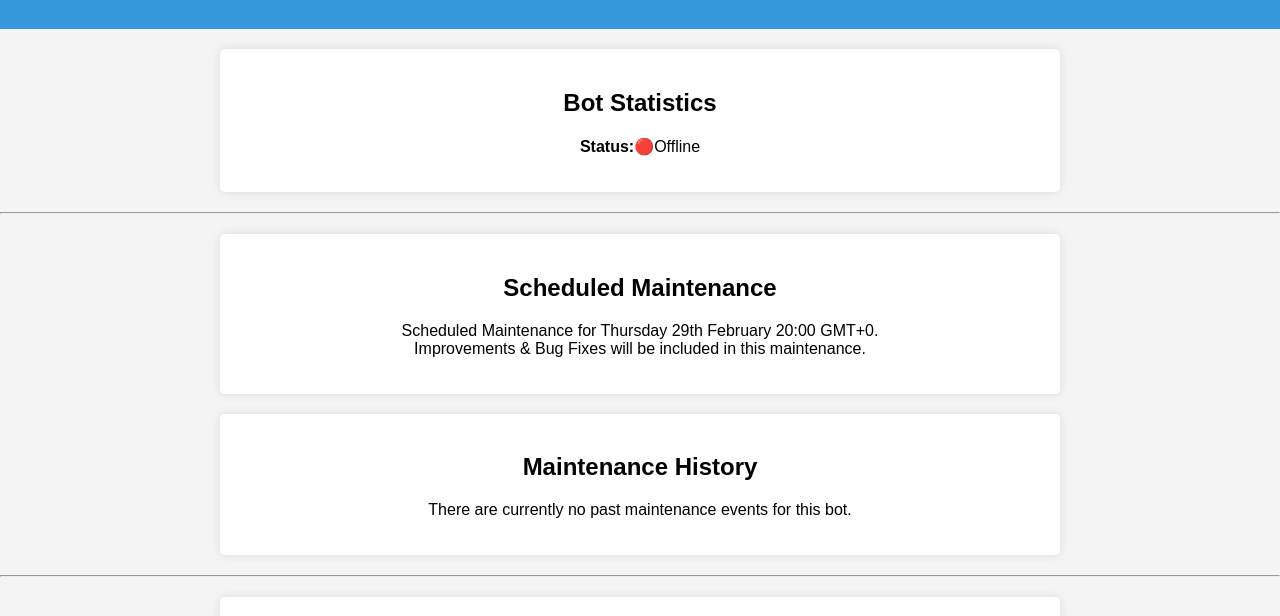
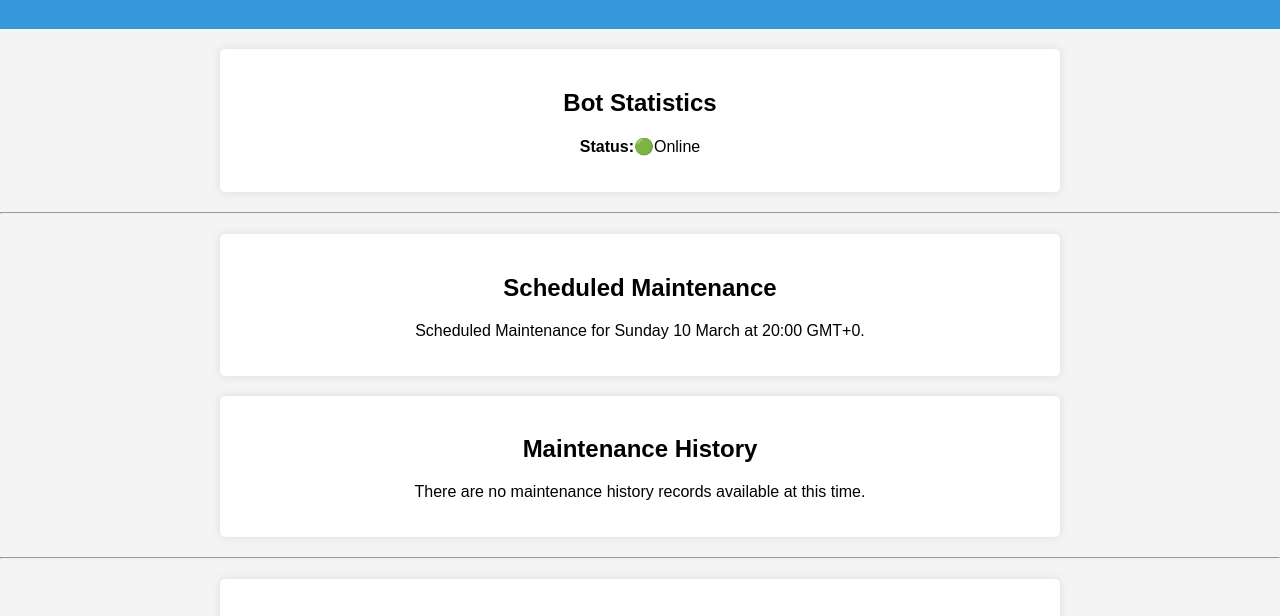
Before and after one commit to MEE4-Technologies/MEE4-Official-Discord-Bot, a plain HTML site: page index.html in a window 1280 px wide. Shown: the part 117-733 px from the top of the page. Drawn offline with Linux system fonts and the light colour scheme.

Commit message:
Update index.html

```diff
--- a/index.html
+++ b/index.html
@@ -1,12 +1,12 @@
 <!DOCTYPE html>
 <html lang="en">
   <head>
-    <meta charset="UTF-8">
-    <meta name="viewport" content="width=device-width, initial-scale=1.0">
+    <meta charset="UTF-8" />
+    <meta name="viewport" content="width=device-width, initial-scale=1.0" />
     <title>MEE4 Status</title>
     <style>
       body {
-            font-family: 'Arial', sans-serif;
+        font-family: "Arial", sans-serif;
         margin: 0;
         padding: 0;
         background-color: #f4f4f4;
@@ -39,31 +39,92 @@
     </style>
   </head>
   <body>
-
     <header>
       <h1>MEE4 Status</h1>
-        <p>The status of the discord bot MEE4. Click on a server to see more information.</p>
+      <p>
+        The status of the discord bot MEE4. Click on a server to see more
+        information.
+      </p>
     </header>
 
     <section>
       <h2>Bot Statistics</h2>
-        <p><b>Status:</b>🔴Offline</p>
+      <p id="status"><b>Status:</b>🟢Online</p>
+      <script>
+        const status = document.getElementById("status");
+        // Array with different statuses
+        const statuses = ["🟢Online", "🔴Offline", "🟡Under Maintenance"];
+
+        let index = 0; // Start with the first status
+
+        setInterval(() => {
+          status.innerHTML = `<b>Status:</b>${statuses[index]}`;
+          index = (index + 1) % statuses.length; // Loop through statuses
+        }, 3600000); // 60000 milliseconds = 1 minute
+      </script>
     </section>
 
-    <hr>
+    <hr />
 
     <section>
       <h2>Scheduled Maintenance</h2>
-        <p>Scheduled Maintenance for Thursday 29th February 20:00 GMT+0. <br />
-        Improvements & Bug Fixes will be included in this maintenance.</p>
+      <p id="schmain">
+        Scheduled Maintenance for Saturday ${getNextSaturdayDate()} at 20:00
+        GMT+0. <br />
+      </p>
+      <script>
+        const schmainauto = document.getElementById("schmain");
+
+        function getNextSaturdayDate() {
+          const today = new Date();
+          const daysUntilNextSaturday =
+            7 - today.getDay() + (today.getDay() <= 3 ? 0 : 7);
+          const nextSaturday = new Date(
+            today.getFullYear(),
+            today.getMonth(),
+            today.getDate() + daysUntilNextSaturday
+          );
+          return nextSaturday.toLocaleString("en-UK", {
+            weekday: "long",
+            day: "numeric",
+            month: "long",
+          });
+        }
+
+        const date = new Date().getDate();
+        schmainauto.textContent = `Scheduled Maintenance for ${getNextSaturdayDate()} at 20:00 GMT+0.`;
+
+        // Maintenance History
+        const maintenanceHistory = document.getElementById(
+          "maintenance-history"
+        );
+        const currentMaintenance = `Scheduled Maintenance for ${getNextSaturdayDate()} at 20:00 GMT+0.`;
+
+        // Check if there is an existing maintenance record
+        if (localStorage.getItem("maintenanceRecord")) {
+          maintenanceHistory.textContent = `Maintenance History: ${localStorage.getItem(
+            "maintenanceRecord"
+          )}`;
+        }
+
+        // Update maintenance record
+        localStorage.setItem("maintenanceRecord", currentMaintenance);
+
+        // Automatically delete the maintenance record after a week
+        setTimeout(() => {
+          localStorage.removeItem("maintenanceRecord");
+          maintenanceHistory.textContent =
+            "There are currently no past maintenance events for this bot.";
+        }, 7 * 24 * 60 * 60 * 1000); // 7 days in milliseconds
+      </script>
     </section>
 
     <section>
       <h2>Maintenance History</h2>
-        <p>There are currently no past maintenance events for this bot.</p>
+      <p id="maintenance-history">There are no maintenance history records available at this time.</p>
     </section>
 
-    <hr>
+    <hr />
 
     <section>
       <h2>Maintenance Issues</h2>
```
Lines whose indentation alone changed are shown as unchanged.
